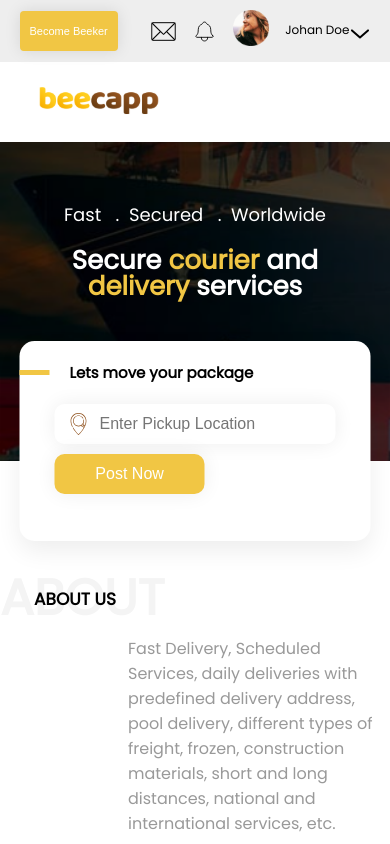
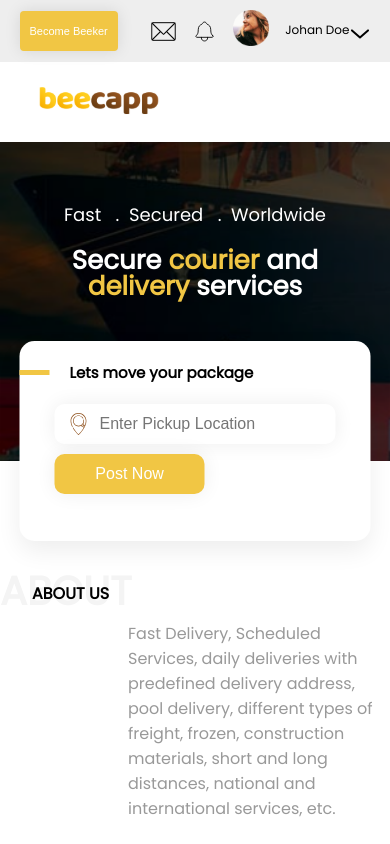
Before and after one commit to asadrazashah/becapp, a React (Create React App) app: page /home in a window 390 px wide. Shown: the top 844 px of the page. Built offline with nearby package versions, Linux system fonts and the light colour scheme.

Commit message:
fixed responsiveness issue in heading typography

```diff
--- a/src/styles/components/heading_typography.scss
+++ b/src/styles/components/heading_typography.scss
@@ -7,7 +7,7 @@
     text-transform: uppercase;
   }
   .front {
-    top: 55px;
+    top: 60px;
     position: absolute;
     font-size: 34px;
     font-weight: bold;
@@ -27,3 +27,16 @@
     }
   }
 }
+
+@media (max-width: 400px) {
+  .typography {
+    .back {
+      font-size: 40px;
+    }
+    .front {
+      padding-left: 2em;
+      top: 20px;
+      font-size: 16px;
+    }
+  }
+}
```
